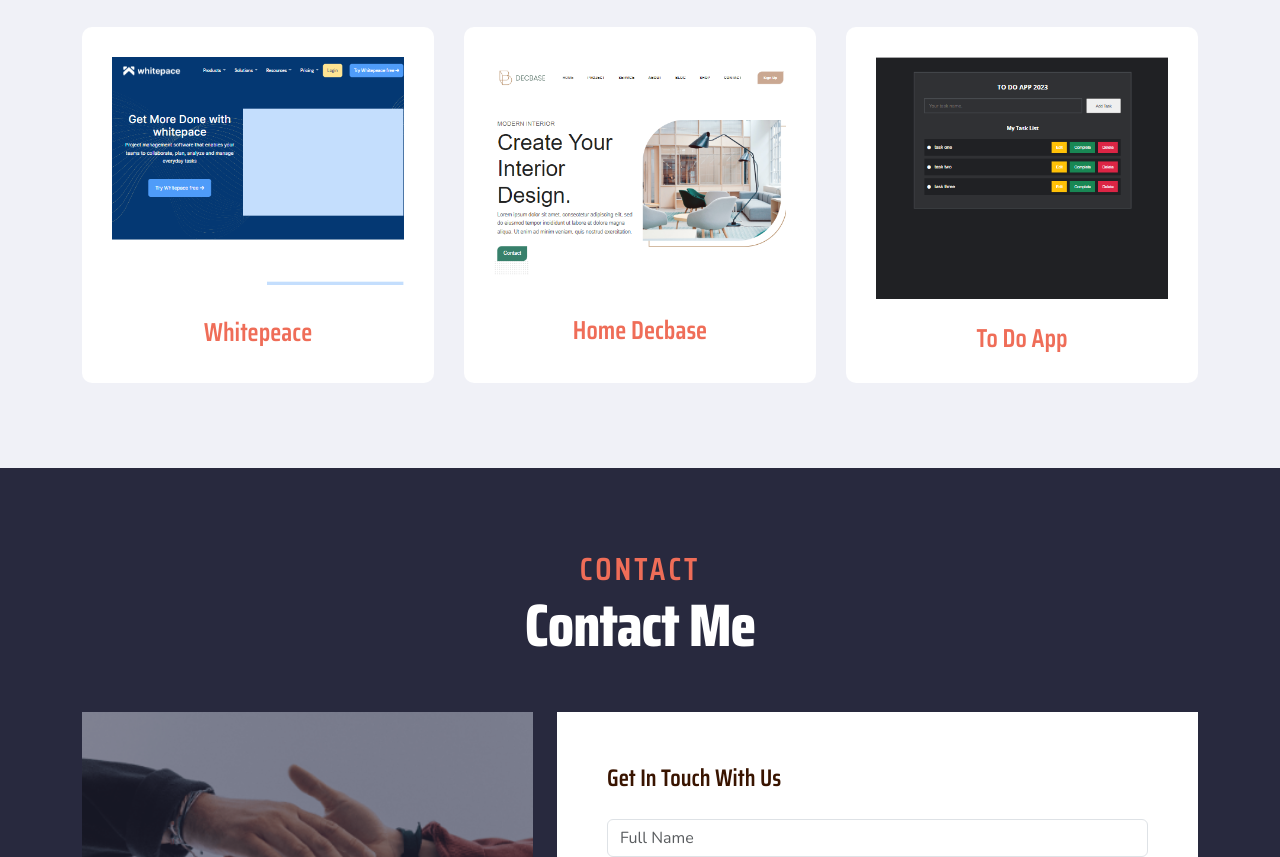
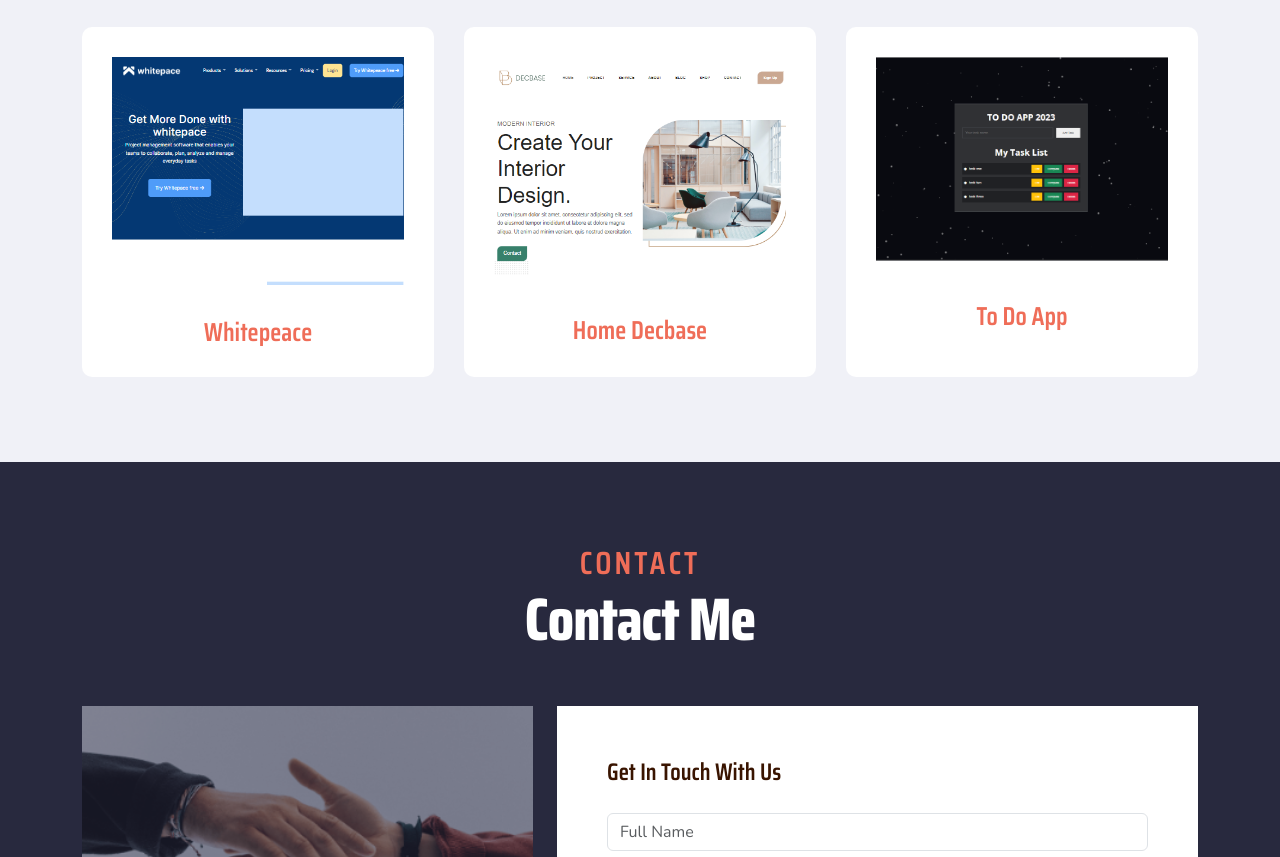
Before and after one commit to Binatarani/Personal-Portfolio, a plain HTML site: page index.html in a window 1280 px wide. Shown: the part 2110-2967 px from the top of the page. Drawn offline with nearby package versions, Linux system fonts and the light colour scheme.

Commit message:
To do app

```diff
--- a/index.html
+++ b/index.html
@@ -212,9 +212,9 @@
                   </div>
               <div class="work-service">
                 <a href="https://binatarani.github.io/To-Do-App/">
-                  <img class="w-100" src="img/todo.png" class="card-img-top" alt="">
+                  <img class="w-100" src="img/todo-1.png" class="card-img-top" alt="">
                 </a>
-                  <h4 class="card-text pt-2">To Do App</h4>
+                  <h4 class="card-text pt-4">To Do App</h4>
               </div>
             </div>
             </div>
```
Also changed, not shown: img/todo-1.png (added).
